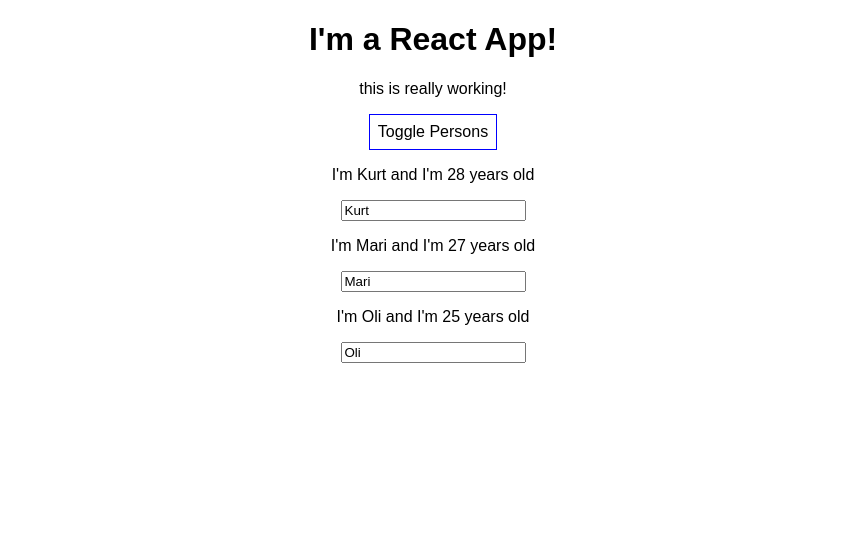
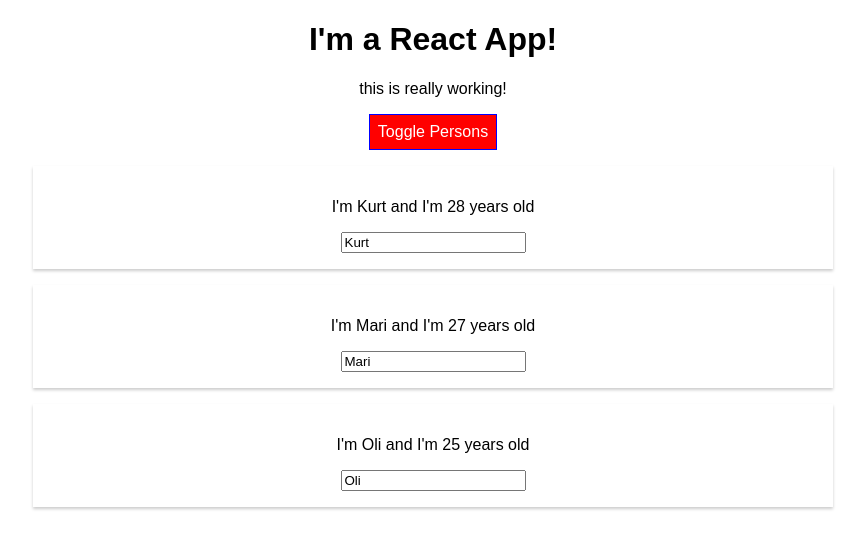
Before and after one commit to KurtGuardia/The-Compleate-React-Course, a React (Create React App) app: page / in a window 1280 px wide. Both pictures are taken after a click on the button "Toggle Persons". Shown: the top 548 px of the page, without its empty margins (207-1072 px from the left). Built offline with nearby package versions, Linux system fonts and the light colour scheme.

Commit message:
worked on styled-components

```diff
--- a/package.json
+++ b/package.json
@@ -3,9 +3,11 @@
   "version": "0.1.0",
   "private": true,
   "dependencies": {
+    "radium": "^0.26.0",
     "react": "^16.13.1",
     "react-dom": "^16.13.1",
-    "react-scripts": "1.1.5"
+    "react-scripts": "1.1.5",
+    "styled-components": "^5.1.1"
   },
   "scripts": {
     "start": "react-scripts start",
--- a/src/App.js
+++ b/src/App.js
@@ -1,39 +1,55 @@
 import React, { Component } from "react";
 import "./App.css";
+import styled from "styled-components";
 import Person from "./Person/Person";
+
+const StyledButton = styled.button`
+      background-color: ${props => props.alt ? 'red' : 'green'};
+      color: white;
+      font: inherit;
+      border: 1px solid blue;
+      padding: 8px;
+      cursor: pointer;
+
+      &:hover {
+        background-color: ${props => props.alt ? 'red' : 'green'};
+        color: blue;
+      }
+    }
+`;
 
 class App extends Component {
   state = {
     persons: [
-      { id: 'adsf', name: "Kurt", age: 28 },
-      { id: 'fgh', name: "Mari", age: 27 },
-      { id: 'tdresa', name: "Oli", age: 25 },
+      { id: "adsf", name: "Kurt", age: 28 },
+      { id: "fgh", name: "Mari", age: 27 },
+      { id: "tdresa", name: "Oli", age: 25 },
     ],
     otherState: "some other value",
     showPersons: false,
   };
 
   namechangeHandler = (event, id) => {
-    const personIndex = this.state.persons.findIndex(p => {
+    const personIndex = this.state.persons.findIndex((p) => {
       return p.id === id;
     });
 
     const person = {
-      ...this.state.persons[personIndex]
-    }
+      ...this.state.persons[personIndex],
+    };
 
     person.name = event.target.value;
 
     const persons = [...this.state.persons];
     persons[personIndex] = person;
 
-    this.setState( {persons: persons} );
+    this.setState({ persons: persons });
   };
 
   deletePersonHandler = (personIndex) => {
     const persons = this.state.persons;
     persons.splice(personIndex, 1);
-    this.setState({persons: persons});
+    this.setState({ persons: persons });
   };
 
   togglePersonsHandler = () => {
@@ -42,14 +58,6 @@ class App extends Component {
   };
 
   render() {
-    const style = {
-      backgroundColor: "white",
-      font: "inherit",
-      border: "1px solid blue",
-      padding: "8px",
-      cursor: "pointer",
-    };
-
     let persons = null;
 
     if (this.state.showPersons) {
@@ -74,9 +82,9 @@ class App extends Component {
       <div className="App">
         <h1>I'm a React App!</h1>
         <p>this is really working!</p>
-        <button style={style} onClick={this.togglePersonsHandler}>
+        <StyledButton alt={this.state.showPersons} onClick={this.togglePersonsHandler}>
           Toggle Persons
-        </button>
+        </StyledButton>
         {persons}
       </div>
     );
--- a/src/Person/Person.js
+++ b/src/Person/Person.js
@@ -1,17 +1,30 @@
 import React from "react";
+import styled from "styled-components";
 
-const Person = (props) => {
+const StyledDiv = styled.div`
+  width: 60%;
+  margin: 16px auto;
+  box-shadow: 0 2px 3px #ccc;
+  padding: 16px;
+  text-align: center;
+
+  @media (max-width: 500px) {
+   background-color: red;
+  }
+`;
+
+const person = (props) => {
+
   return (
-    <div>
+    // <div style={style}>
+    <StyledDiv>
       <p onClick={props.click}>
         I'm {props.name} and I'm {props.age} years old
       </p>
-      <p>
-          {props.children}
-      </p>
+      <p>{props.children}</p>
       <input type="text" onChange={props.changed} value={props.name}></input>
-    </div>
+    </StyledDiv>
   );
 };
 
-export default Person;
+export default person;
```
Also changed, not shown: 1 other file (tests, documents, lock files or other folders).
